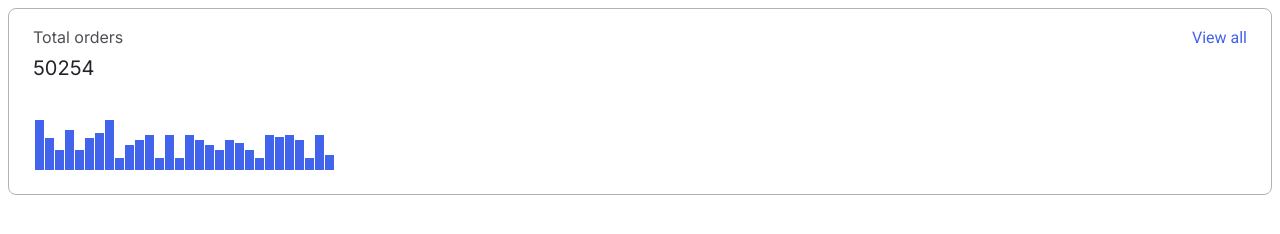
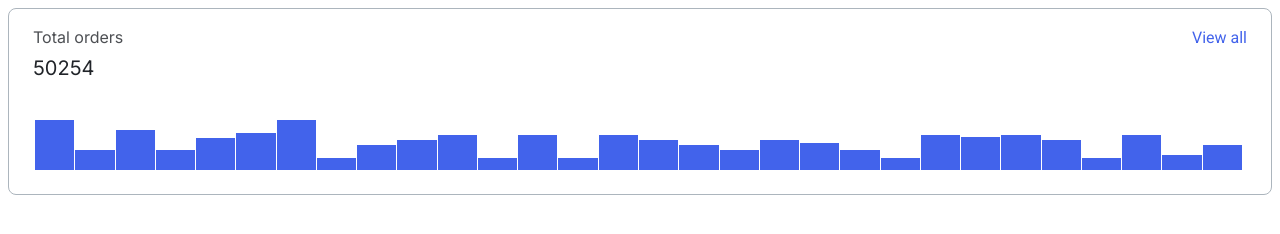
Before and after one commit to js-tasks-ru/htmlcss-20240216_ea-shreyner, a website: page 04-lection2/01-histogram/index.html in a window 1280 px wide. Drawn offline with Linux system fonts and the light colour scheme.

Commit message:
histog 23/03

```diff
--- a/04-lection2/01-histogram/histogram.css
+++ b/04-lection2/01-histogram/histogram.css
@@ -39,11 +39,10 @@
 .histogram__down {
     padding: 39px 5px 0px 2px;
     height: 50px;
-    width: 299px;
+
     display: flex;
     flex-direction: row;
     align-items: end;
-    justify-content: space-around;
     gap: 1px;
 }
 
@@ -54,8 +53,7 @@
 }
 
 .histogram__rectangle_1 {
-
-    height: 65%;
+    height: 100%;
 }
 
 .histogram__rectangle_2 {
@@ -170,3 +168,7 @@
 .histogram__rectangle_29 {
     height: 30%;
 }
+
+.histogram__rectangle_30 {
+    height: 50%;
+}
--- a/04-lection2/01-histogram/index.html
+++ b/04-lection2/01-histogram/index.html
@@ -16,7 +16,6 @@
             </div>
             <div class="histogram__amount">50254</div>
             <div class="histogram__down">
-                <div class="histogram__rectangle"></div>
                 <div class="histogram__rectangle histogram__rectangle_1"></div>
                 <div class="histogram__rectangle histogram__rectangle_2"></div>
                 <div class="histogram__rectangle histogram__rectangle_3"></div>
@@ -46,7 +45,7 @@
                 <div class="histogram__rectangle histogram__rectangle_27"></div>
                 <div class="histogram__rectangle histogram__rectangle_28"></div>
                 <div class="histogram__rectangle histogram__rectangle_29"></div>
-
+                <div class="histogram__rectangle histogram__rectangle_30"></div>
             </div>
         </div>
     </body>
```
